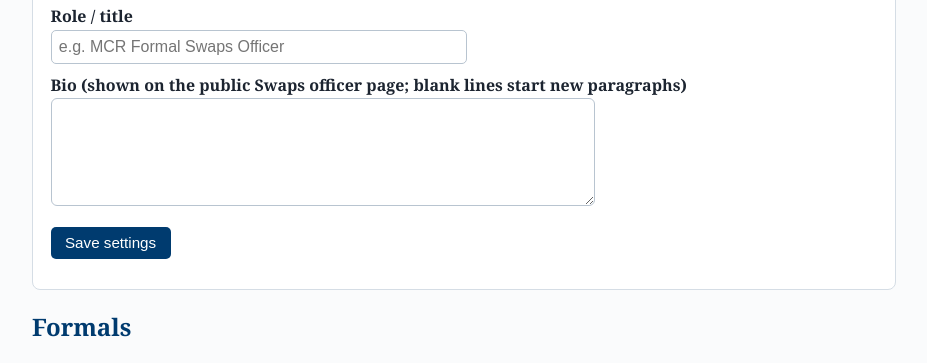
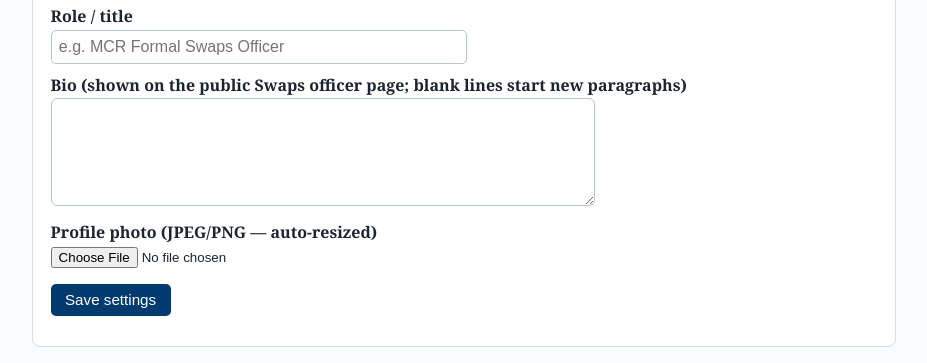
Before and after one commit to Patrick-Gibbs/pembroke-formal-swaps, a Flask app: page /admin/ in a window 1280 px wide. Shown: the part 1089-1452 px from the top of the page, without its empty margins (176-1103 px from the left). Run offline with Flask 3, Linux system fonts and the light colour scheme; the visitor is signed in with stand-in values (Sample User, id 1); data comes from the database, SQL or seed files in the repository; data that the repository does not hold is empty; parts of the project's set-up code (start-up, migrations or seed data) failed here and were passed over; some libraries are stand-ins or nearby versions.

Commit message:
Officer page: admin-uploadable profile photo (reuses Pillow downscale + /photos route), with remove option

```diff
--- a/swaps/templates/admin/dashboard.html
+++ b/swaps/templates/admin/dashboard.html
@@ -50,7 +50,7 @@
 
 <div class="card">
   <h3>Settings</h3>
-  <form method="post" action="/admin/settings">
+  <form method="post" action="/admin/settings" enctype="multipart/form-data">
     <input type="hidden" name="_csrf" value="{{ csrf_token() }}">
     <label>Current term (shown to users; ballot &amp; allocation operate on this)</label>
     <input type="text" name="current_term" value="{{ term }}" placeholder="e.g. Michaelmas 2026">
@@ -82,6 +82,14 @@
     <input type="text" name="officer_role" value="{{ officer_role }}" placeholder="e.g. MCR Formal Swaps Officer">
     <label>Bio (shown on the public Swaps officer page; blank lines start new paragraphs)</label>
     <textarea name="officer_bio" rows="6" style="width:100%;max-width:34rem;padding:.5rem;border:1px solid #b8c4d0;border-radius:6px">{{ officer_bio }}</textarea>
+    <label>Profile photo (JPEG/PNG — auto-resized)</label>
+    {% if officer_photo %}
+    <p><img src="/photos/{{ officer_photo }}" alt="Current officer photo"
+         style="height:90px;border-radius:8px;vertical-align:middle">
+      <label style="display:inline;font-weight:normal;margin-left:.6rem">
+        <input type="checkbox" name="remove_officer_photo"> Remove photo</label></p>
+    {% endif %}
+    <input type="file" name="officer_photo" accept="image/*">
     <p><button>Save settings</button></p>
   </form>
 </div>
--- a/swaps/templates/officer.html
+++ b/swaps/templates/officer.html
@@ -3,6 +3,10 @@
 {% block content %}
 <h1>Swaps officer</h1>
 <div class="card">
+  {% if photo %}
+  <p><img src="/photos/{{ photo }}" alt="{{ name }}"
+       style="max-width:220px;width:100%;border-radius:10px"></p>
+  {% endif %}
   {% if name %}<h2 style="margin-top:0">{{ name }}</h2>{% endif %}
   {% if role %}<p class="muted" style="margin-top:-.4rem">{{ role }}</p>{% endif %}
   {% if bio %}
--- a/swaps/views/admin.py
+++ b/swaps/views/admin.py
@@ -86,8 +86,48 @@ def dashboard():
                            officer_name=get_setting(db, "officer_name", ""),
                            officer_role=get_setting(db, "officer_role", ""),
                            officer_bio=get_setting(db, "officer_bio", ""),
+                           officer_photo=get_setting(db, "officer_photo", ""),
                            admin_auto_attend=get_setting(db, "admin_auto_attend", "0") == "1",
                            list_public=get_setting(db, "attendee_list_public") == "1")
+
+
+def _handle_officer_photo(db):
+    """Save/remove the officer profile photo. Downscaled to a square-ish max
+    and stored in PHOTOS_DIR, served via the existing /photos/<name> route."""
+    import os
+    import secrets
+    if request.form.get("remove_officer_photo"):
+        old = get_setting(db, "officer_photo", "")
+        if old:
+            try:
+                os.remove(os.path.join(config.PHOTOS_DIR, old))
+            except OSError:
+                pass
+        set_setting(db, "officer_photo", "")
+        return
+    file = request.files.get("officer_photo")
+    if not file or not file.filename:
+        return
+    from PIL import Image, ImageOps, UnidentifiedImageError
+    try:
+        img = Image.open(file.stream)
+        img = ImageOps.exif_transpose(img)
+    except (UnidentifiedImageError, OSError):
+        flash("Couldn't read that image — upload a normal JPEG/PNG.", "error")
+        return
+    if img.mode not in ("RGB", "L"):
+        img = img.convert("RGB")
+    img.thumbnail((600, 600))
+    os.makedirs(config.PHOTOS_DIR, exist_ok=True)
+    old = get_setting(db, "officer_photo", "")
+    name = f"officer-{secrets.token_hex(4)}.jpg"
+    img.save(os.path.join(config.PHOTOS_DIR, name), "JPEG", quality=85, optimize=True)
+    set_setting(db, "officer_photo", name)
+    if old:
+        try:
+            os.remove(os.path.join(config.PHOTOS_DIR, old))
+        except OSError:
+            pass
 
 
 @bp.route("/settings", methods=["POST"])
@@ -119,6 +159,7 @@ def settings():
     set_setting(db, "officer_name", request.form.get("officer_name", "").strip()[:120])
     set_setting(db, "officer_role", request.form.get("officer_role", "").strip()[:120])
     set_setting(db, "officer_bio", request.form.get("officer_bio", "").strip()[:4000])
+    _handle_officer_photo(db)
     auto = "1" if request.form.get("admin_auto_attend") else "0"
     set_setting(db, "admin_auto_attend", auto)
     audit(db, "admin", "settings", f"term={term} window={t_open}..{t_close} "
--- a/swaps/views/main.py
+++ b/swaps/views/main.py
@@ -405,7 +405,8 @@ def officer():
         "officer.html",
         name=get_setting(db, "officer_name", "") or get_setting(db, "admin_name", ""),
         role=get_setting(db, "officer_role", ""),
-        bio=get_setting(db, "officer_bio", ""))
+        bio=get_setting(db, "officer_bio", ""),
+        photo=get_setting(db, "officer_photo", ""))
 
 
 @bp.route("/privacy")
```
